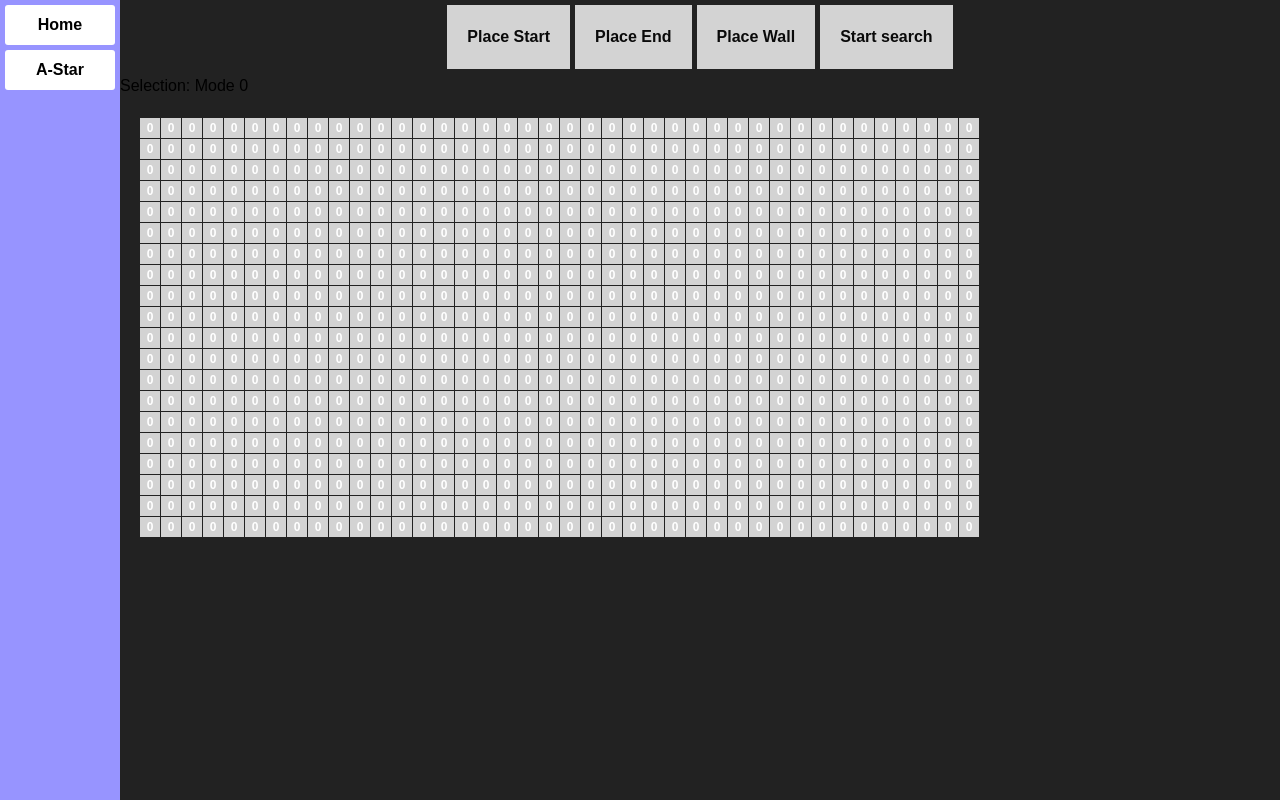
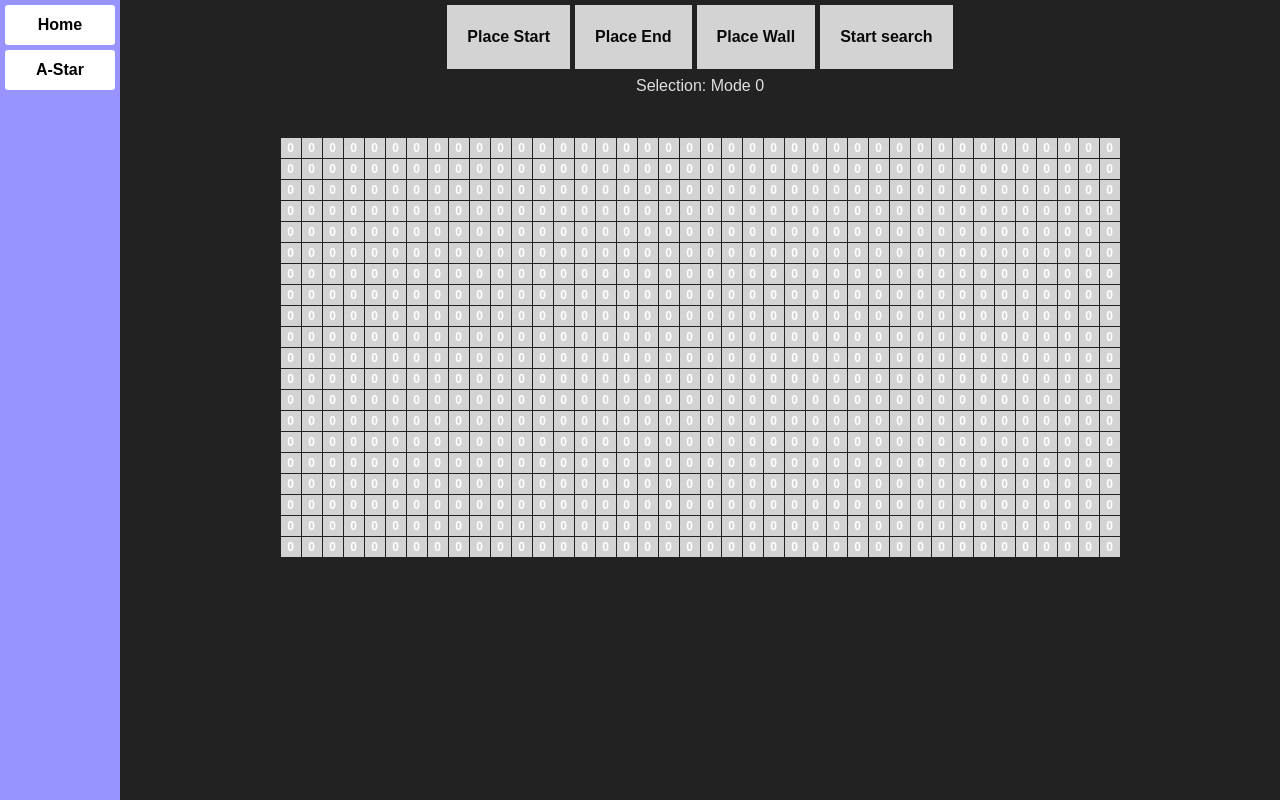
Before and after one commit to Karquilla/WEB_PORTFOLIO, a Next.js app: page /AStar in a window 1280 px wide. Shown: the top 800 px of the page. Built offline with nearby package versions, Linux system fonts and the light colour scheme.

Commit message:
css fixes

```diff
--- a/app/layout.tsx
+++ b/app/layout.tsx
@@ -14,8 +14,8 @@ const geistMono = localFont({
 });
 
 export const metadata: Metadata = {
-  title: "Portfolio",
-  description: "Generated by create next app",
+  title: "Kyle's Portfolio",
+  description: "",
 };
 
 export default function RootLayout({
--- a/components/aStar.module.css
+++ b/components/aStar.module.css
@@ -3,6 +3,8 @@
   display: grid;
   gap: 1px;
   padding: 20px;
+  justify-content: center;
+  align-items: center;
 
 }
 
@@ -56,3 +58,19 @@
 .grid_box.path {
   background-color: #33aa33; /* Dark green for path */
 }
+
+.h1 {
+  display: flex;
+  color: #dfdfdf;
+  justify-content: center;
+  text-align: center;
+  margin-bottom: 20px;
+}
+
+.h2 {
+  display: flex;
+  color: #dfdfdf;
+  justify-content: center;
+  align-items: center;
+  margin-bottom: 20px;
+}
--- a/components/aStar.tsx
+++ b/components/aStar.tsx
@@ -317,8 +317,8 @@ const Astar = ({ columns = 40, rows = 20, cellSize = 20 }) => {
       </div>
 
       {/* Display current mode and loop count */}
-      <div>
-        <h1>Selection: {mode}</h1>
+      <div className={styles.h1}>
+        <p>Selection: {mode}</p>
       </div>
 
       {/* Grid Layout */}
--- a/components/navbar.module.css
+++ b/components/navbar.module.css
@@ -23,5 +23,5 @@
 }
 
 .control_button:hover {
-    transform: scale(1.1); /* Enlarges the button slightly */
+    transform: scale(1.05); /* Enlarges the button slightly */
 }
```
